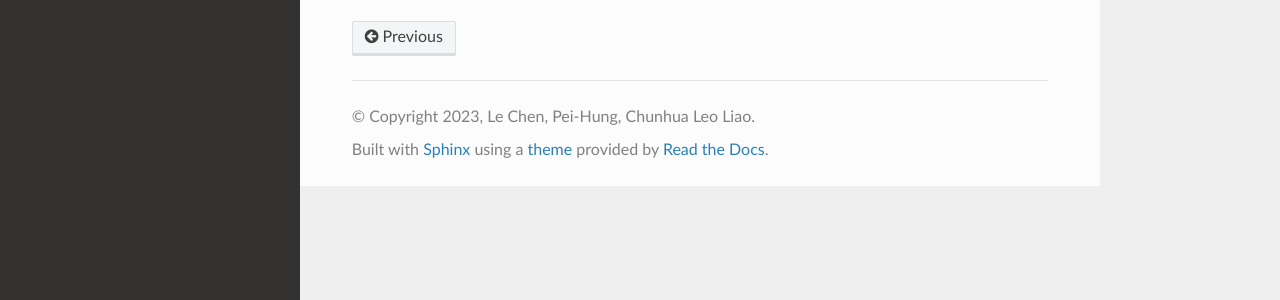
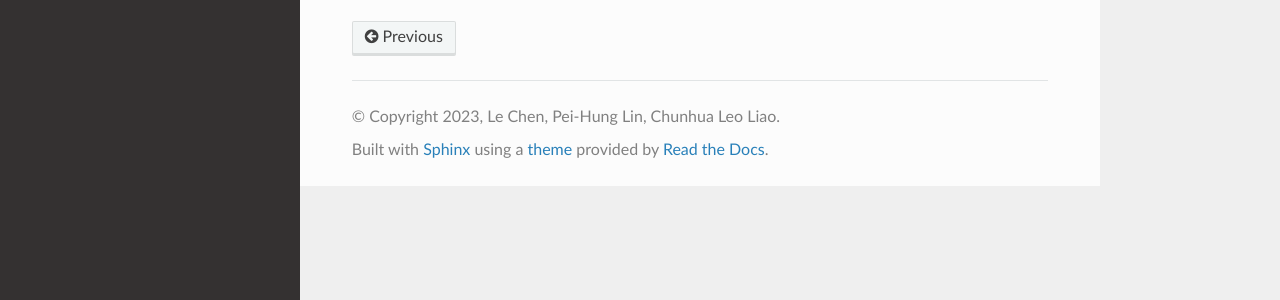
Before and after one commit to HPC-FAIR/docs, a Sphinx documentation site: the page built from source/index/hf_reference.md, in a window 1280 px wide. Shown: the part 595-895 px from the top of the page. Built offline with Sphinx 7.4.7 and the Read the Docs theme 2.0.0, drawn with Linux system fonts in a browser that asks for light colours.

Commit message:
update copyright

```diff
--- a/source/conf.py
+++ b/source/conf.py
@@ -8,8 +8,8 @@
 import sphinx_rtd_theme
 
 project = 'HPCFAIR'
-copyright = '2023, Le Chen, Pei-Hung, Chunhua Leo Liao'
-author = 'Le Chen, Pei-Hung, Chunhua Leo Liao'
+copyright = '2023, Le Chen, Pei-Hung Lin, Chunhua Leo Liao'
+author = 'Le Chen, Pei-Hung Lin, Chunhua Leo Liao'
 
 # -- General configuration ---------------------------------------------------
 # https://www.sphinx-doc.org/en/master/usage/configuration.html#general-configuration
```
